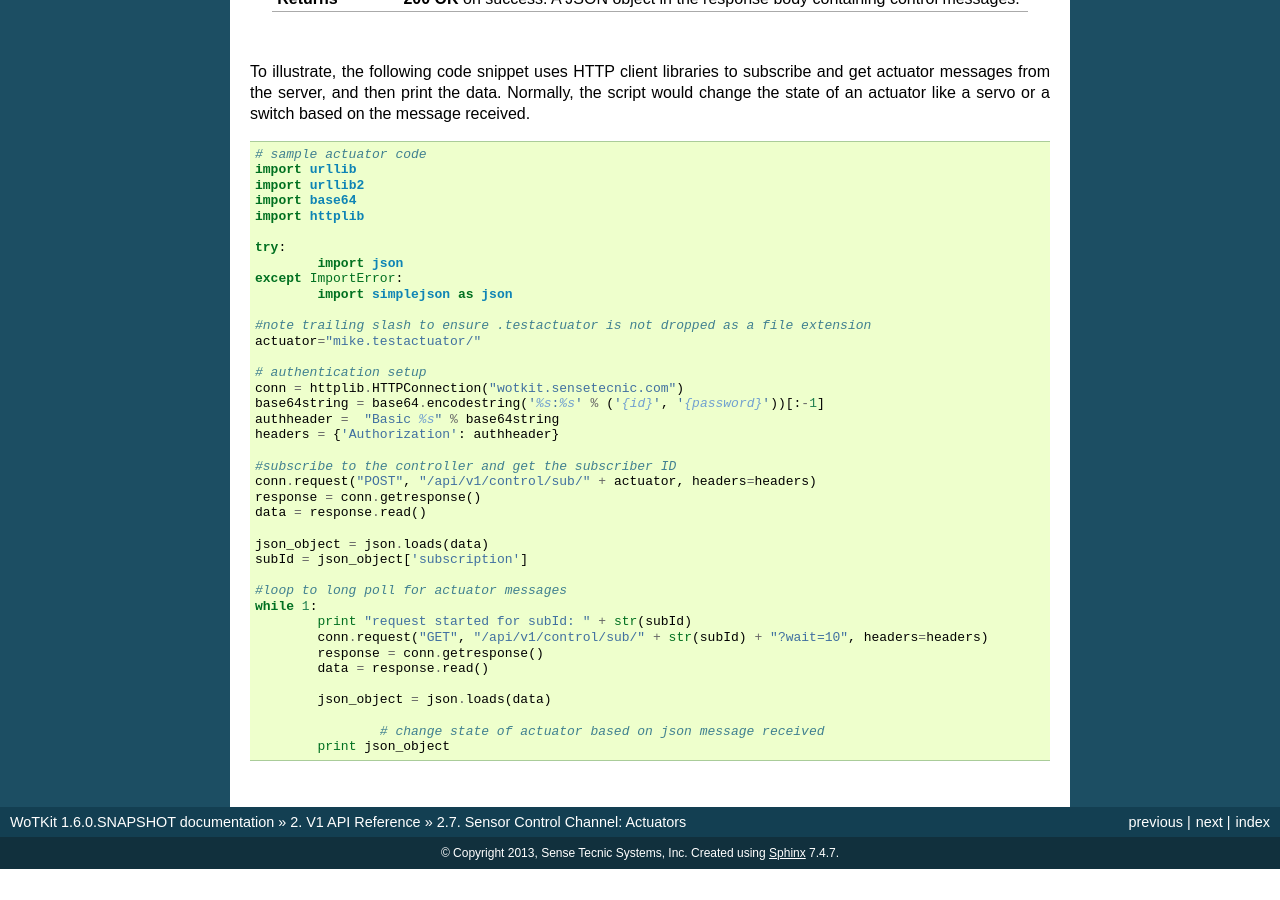
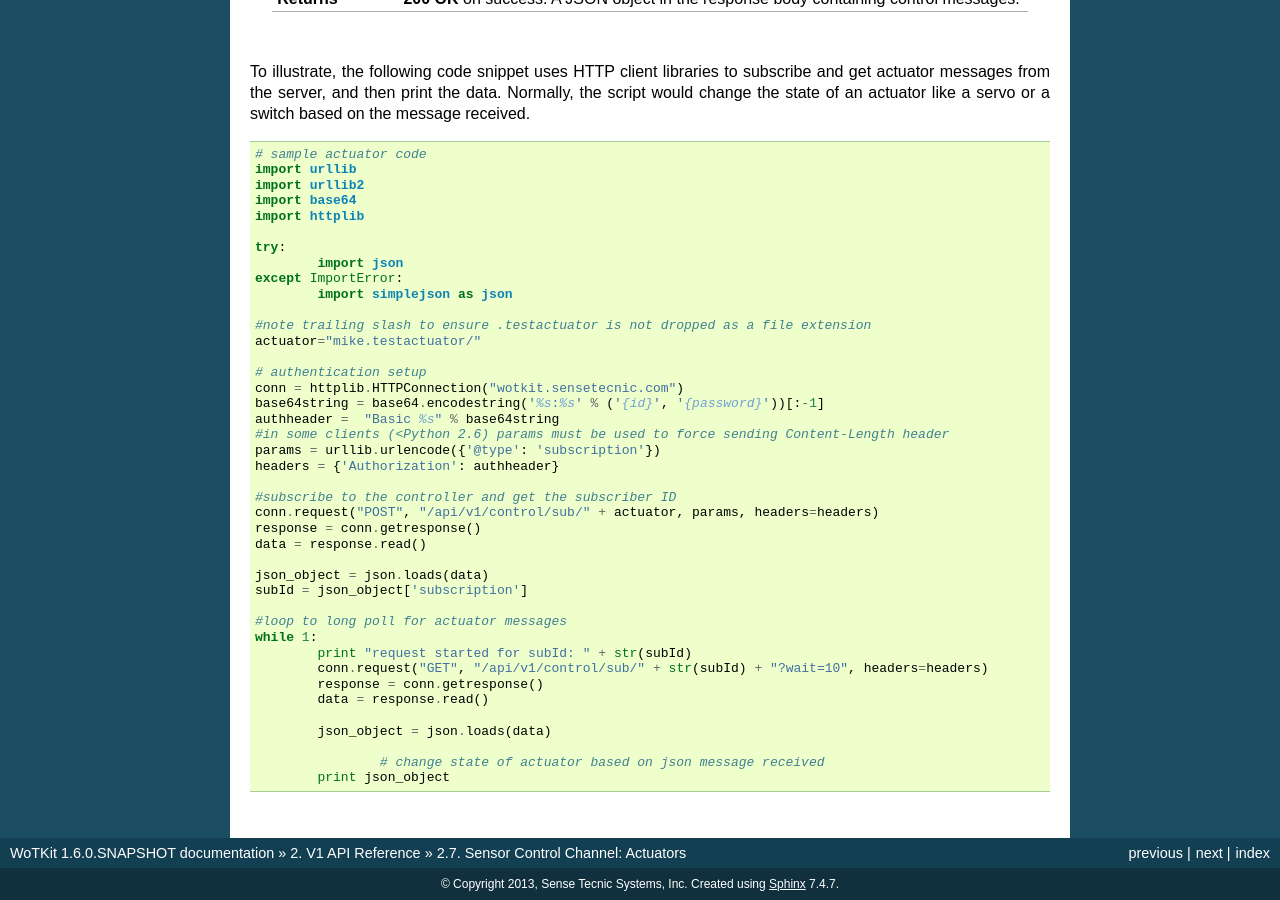
Before and after one commit to SenseTecnic/wotkit-docs, a Sphinx documentation site: the page built from source/api_v1/api_actuators.rst, in a window 1280 px wide and 900 px high, scrolled down 1503 px. Built offline with Sphinx 7.4.7, drawn with Linux system fonts in a browser that asks for light colours; formulas are drawn with MathJax 3; before the commit the page ends 2372 px from its top, so only the background shows below that.

Commit message:
Example code compliant with older Python versions <2.6

```diff
--- a/source/api_v1/api_actuators.rst
+++ b/source/api_v1/api_actuators.rst
@@ -161,10 +161,12 @@ switch based on the message received.
 	conn = httplib.HTTPConnection("wotkit.sensetecnic.com")
 	base64string = base64.encodestring('%s:%s' % ('{id}', '{password}'))[:-1]
 	authheader =  "Basic %s" % base64string
+        #in some clients (<Python 2.6) params must be used to force sending Content-Length header
+        params = urllib.urlencode({'@type': 'subscription'})
 	headers = {'Authorization': authheader}
 
 	#subscribe to the controller and get the subscriber ID
-	conn.request("POST", "/api/v1/control/sub/" + actuator, headers=headers)
+        conn.request("POST", "/api/v1/control/sub/" + actuator, params, headers=headers)
 	response = conn.getresponse()
 	data = response.read()
 
```
